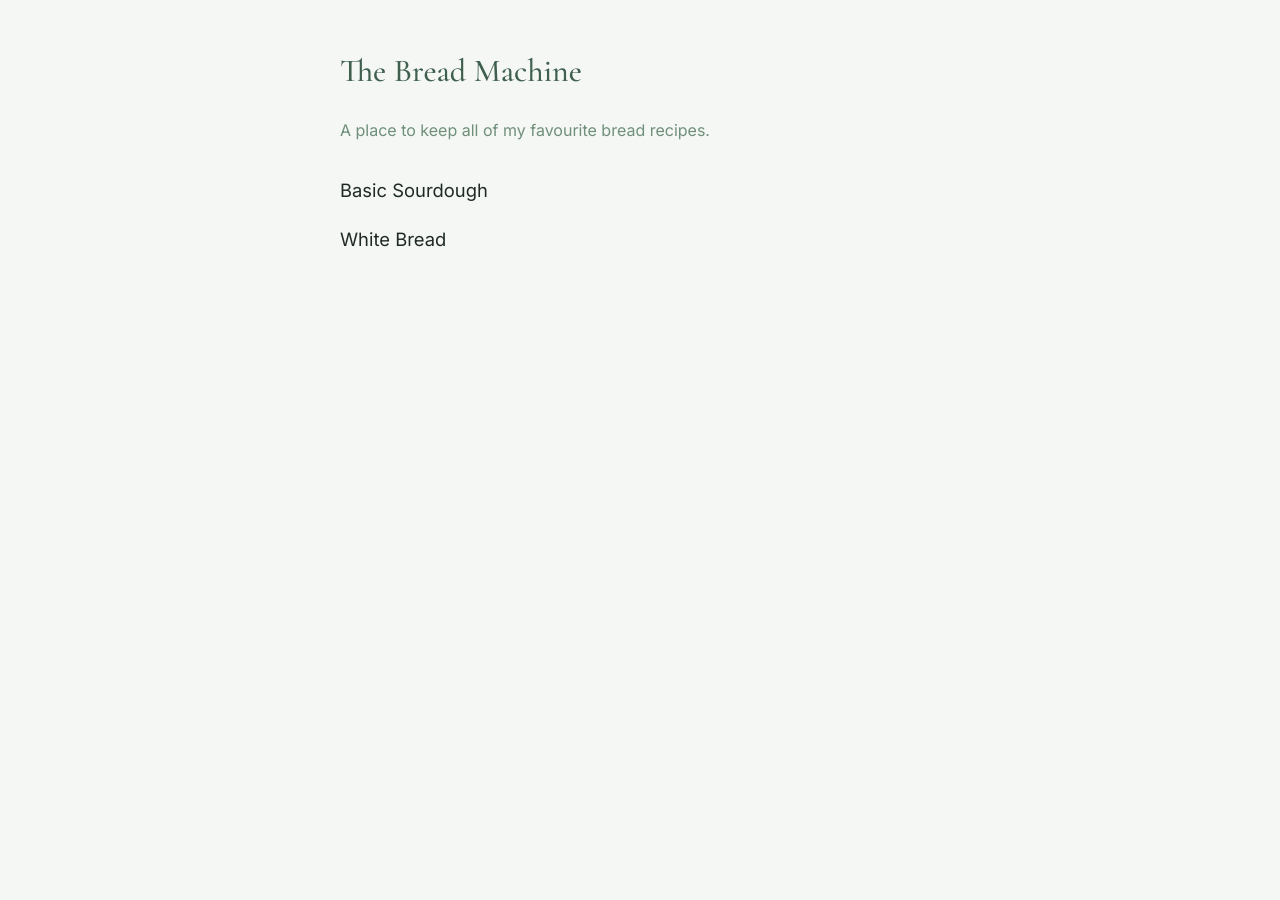
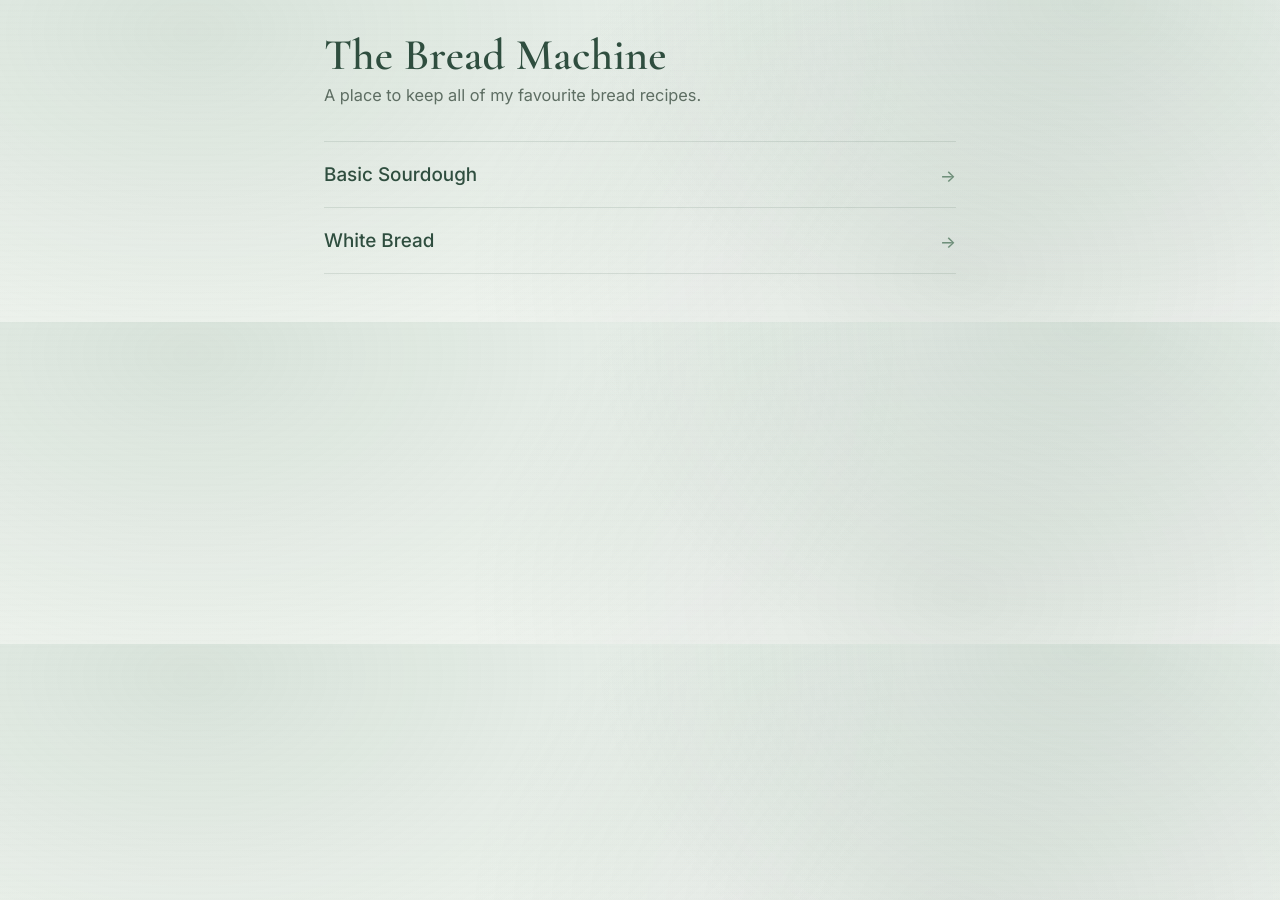
Before and after one commit to laccces/the-bread-machine, a Jekyll site: the page built from index.html, in a window 1280 px wide. Built offline with Jekyll 4.4.1, drawn with Linux system fonts in a browser that asks for light colours.

Commit message:
styling updates

```diff
--- a/_layouts/default.html
+++ b/_layouts/default.html
@@ -9,11 +9,12 @@
   <!-- iOS standalone -->
   <meta name="apple-mobile-web-app-capable" content="yes">
   <meta name="apple-mobile-web-app-title" content="{{ site.title }}">
+  <link rel="preconnect" href="https://fonts.googleapis.com">
+  <link rel="preconnect" href="https://fonts.gstatic.com" crossorigin>
+  <link href="https://fonts.googleapis.com/css2?family=Cormorant+Garamond:wght@400;500;600&family=Inter:wght@400;500&display=swap" rel="stylesheet">
 
   <link rel="stylesheet" href="{{ '/assets/css/styles.css' | relative_url }}">
-  <link rel="preconnect" href="https://fonts.googleapis.com">
-  <link rel="preconnect" href="https://fonts.gstatic.com" crossorigin>
-  <link href="https://fonts.googleapis.com/css2?family=Cormorant+Garamond:wght@400;500&family=Inter:wght@400;500&display=swap" rel="stylesheet">
+
 
 </head>
 <body>
--- a/assets/css/styles.css
+++ b/assets/css/styles.css
@@ -1,67 +1,207 @@
-/* Base reset */
-* {
-  box-sizing: border-box;
+:root{
+  /* Light forest palette */
+  --bg0: #F4F7F3;
+  --bg1: #EEF4EF;
+  --ink: #1E2A23;
+  --muted: #5E6E63;
+
+  --pine: #2F4E3F;
+  --sage: #6F8F7A;
+  --moss: #88A58F;
+
+  --lichen: #BFA58A; /* rare warm note */
+  --paper: rgba(255,255,255,.72);
+  --paper-strong: rgba(255,255,255,.86);
+  --stroke: rgba(47,78,63,.12);
+
+  --radius: 18px;
+  --shadow: 0 18px 55px rgba(30,42,35,.10);
+  --shadow-soft: 0 10px 30px rgba(30,42,35,.08);
+
+  --max: 42rem;
 }
 
-body {
+/* Baseline */
+*{ box-sizing: border-box; }
+html{ -webkit-text-size-adjust: 100%; }
+body{
   margin: 0;
+  color: var(--ink);
   font-family: Inter, system-ui, -apple-system, BlinkMacSystemFont, sans-serif;
-  background: #F5F7F4;
-  color: #1F2A24;
-  line-height: 1.6;
+  line-height: 1.65;
+
+  /* Misty forest background with subtle depth */
+  background:
+    radial-gradient(1200px 800px at 15% 10%, rgba(136,165,143,.22), transparent 60%),
+    radial-gradient(900px 700px at 85% 0%, rgba(111,143,122,.18), transparent 55%),
+    radial-gradient(900px 700px at 75% 85%, rgba(47,78,63,.10), transparent 55%),
+    linear-gradient(180deg, var(--bg1), var(--bg0));
 }
 
-/* Layout */
-main {
-  padding: 1.5rem 1.25rem 2.5rem;
-  max-width: 40rem;
-  margin: 0 auto;
+/* Gentle texture, no image assets */
+body::before{
+  content:"";
+  position: fixed;
+  inset: 0;
+  pointer-events: none;
+  opacity: .22;
+  background:
+    repeating-linear-gradient(0deg,
+      rgba(30,42,35,.035) 0px,
+      rgba(30,42,35,.035) 1px,
+      transparent 2px,
+      transparent 6px);
+  mix-blend-mode: multiply;
 }
 
-/* Headings */
-h1, h2, h3 {
-  font-family: "Cormorant Garamond", Georgia, serif;
-  font-weight: 500;
-  color: #3F5F4F;
+/* Layout container */
+main{
+  max-width: var(--max);
+  margin: 0 auto;
+  padding: 1.75rem 1.25rem 3rem;
 }
 
-/* Index */
-.subtitle {
-  color: #6F8F7A;
-  margin-top: 0.25rem;
+/* Typography */
+h1, h2, h3{
+  font-family: "Cormorant Garamond", Georgia, serif;
+  color: var(--pine);
+  letter-spacing: .2px;
 }
 
-.recipe-list {
+h1{
+  margin: .25rem 0 .25rem;
+  font-size: clamp(2.05rem, 5.2vw, 2.75rem);
+  font-weight: 600;
+  line-height: 1.05;
+}
+
+.subtitle{
+  margin: 0;
+  color: var(--muted);
+  font-size: 1.02rem;
+}
+
+/* Links */
+a{
+  color: var(--pine);
+  text-decoration: none;
+}
+a:active{
+  opacity: .85;
+}
+
+/* Index list: editorial, not cards */
+.recipe-list{
   list-style: none;
   padding: 0;
   margin: 2rem 0 0;
 }
 
-.recipe-list li {
-  margin-bottom: 1.25rem;
+.recipe-list li{
+  padding: 1.05rem 0;
+  border-bottom: 1px solid rgba(47,78,63,.12);
 }
 
-.recipe-list a {
-  text-decoration: none;
-  color: #1F2A24;
-  font-size: 1.15rem;
+.recipe-list li:first-child{
+  border-top: 1px solid rgba(47,78,63,.12);
 }
 
-.recipe-list a:hover {
-  color: #6F8F7A;
+.recipe-list a{
+  display: flex;
+  align-items: baseline;
+  justify-content: space-between;
+  gap: 1rem;
+  font-size: 1.18rem;
+  font-weight: 500;
 }
 
-/* Recipe pages */
-.back {
-  margin-bottom: 1.5rem;
+.recipe-list a::after{
+  content: "→";
+  color: var(--sage);
+  font-size: 1.05rem;
+  transform: translateY(1px);
 }
 
-.back a {
-  text-decoration: none;
-  color: #6F8F7A;
-  font-size: 0.9rem;
+/* Soft hover where supported */
+@media (hover:hover){
+  .recipe-list a:hover{
+    color: var(--sage);
+  }
+  .recipe-list a:hover::after{
+    color: var(--moss);
+    transform: translate(2px, 1px);
+    transition: transform .18s ease, color .18s ease;
+  }
 }
 
-.recipe h1 {
+/* Back link */
+.back{
+  margin: .25rem 0 1.25rem;
+}
+.back a{
+  display: inline-flex;
+  align-items: center;
+  gap: .4rem;
+  color: var(--sage);
+  font-size: .95rem;
+}
+
+/* Recipe article surface */
+.recipe{
+  margin-top: .75rem;
+  padding: 1.2rem 1.15rem 1.35rem;
+  border-radius: var(--radius);
+  background: var(--paper);
+  border: 1px solid var(--stroke);
+  box-shadow: var(--shadow-soft);
+  backdrop-filter: blur(8px);
+}
+
+.recipe h1{
   margin-top: 0;
 }
+
+/* Content rhythm */
+.recipe p,
+.recipe ul,
+.recipe ol{
+  margin: .85rem 0;
+}
+
+.recipe h2{
+  margin: 1.25rem 0 .35rem;
+  font-size: 1.45rem;
+  font-weight: 600;
+}
+
+.recipe h3{
+  margin: 1.05rem 0 .25rem;
+  font-size: 1.18rem;
+  font-weight: 600;
+  color: var(--pine);
+}
+
+/* Lists */
+.recipe ul,
+.recipe ol{
+  padding-left: 1.15rem;
+}
+
+.recipe li{
+  margin: .35rem 0;
+}
+
+/* Subtle callout style (optional use: blockquote) */
+.recipe blockquote{
+  margin: 1.1rem 0;
+  padding: .85rem 1rem;
+  border-left: 3px solid rgba(111,143,122,.55);
+  background: rgba(255,255,255,.55);
+  border-radius: 12px;
+}
+
+/* Small screens: keep it airy but tight */
+@media (max-width: 380px){
+  main{ padding: 1.5rem 1.05rem 2.5rem; }
+  .recipe{ padding: 1.05rem 1rem 1.2rem; }
+}
```
